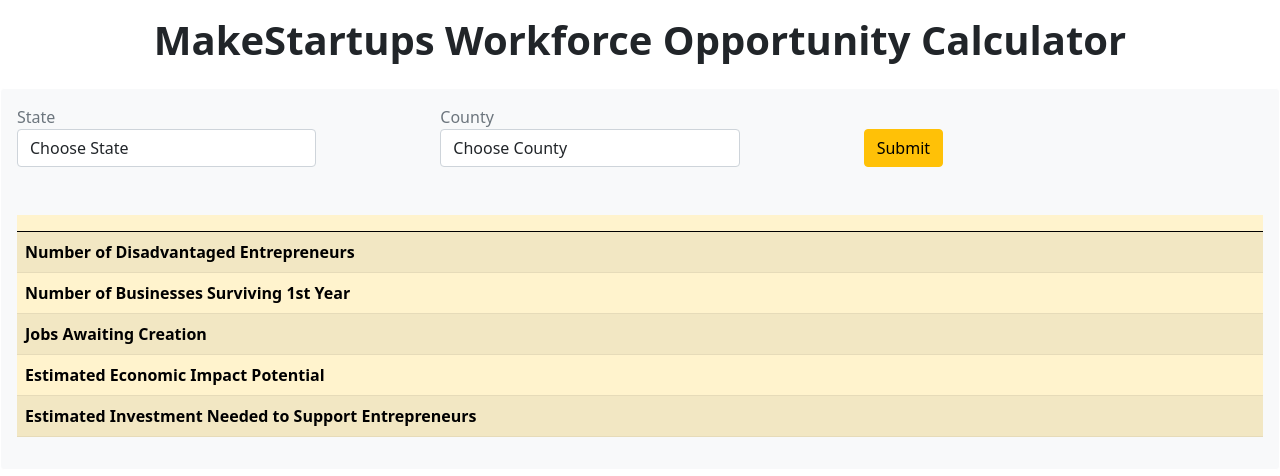
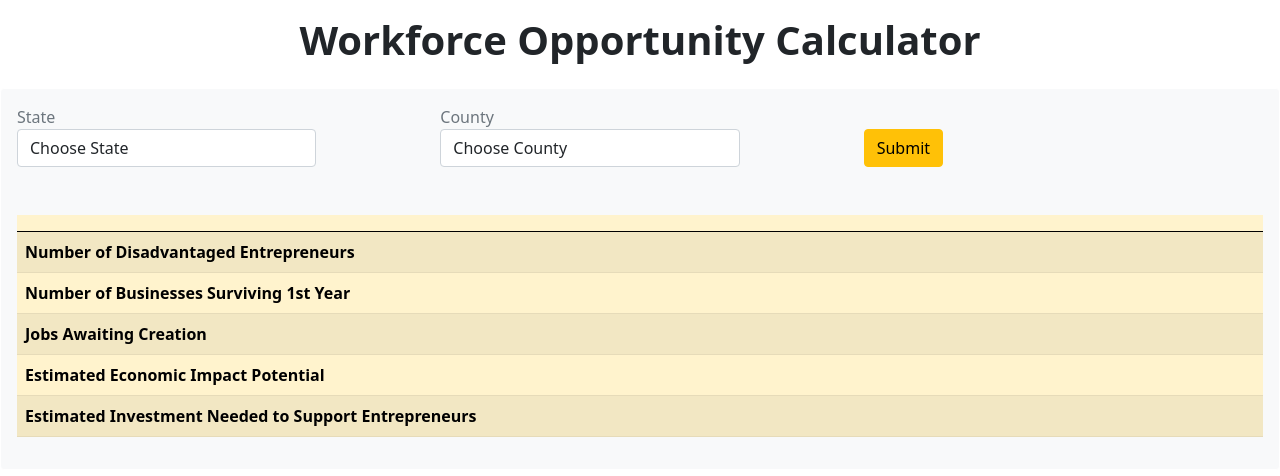
Before and after one commit to MakeStartups/opportunitycalculator, a plain HTML site: page index.html in a window 1280 px wide. Drawn offline with nearby package versions, Linux system fonts and the light colour scheme.

Commit message:
Fix title

```diff
--- a/index.html
+++ b/index.html
@@ -7,12 +7,12 @@
 		<link href="https://cdn.jsdelivr.net/npm/bootstrap@5.0.2/dist/css/bootstrap.min.css" rel="stylesheet" integrity="sha384-EVSTQN3/azprG1Anm3QDgpJLIm9Nao0Yz1ztcQTwFspd3yD65VohhpuuCOmLASjC" crossorigin="anonymous">
 		<script defer src="./js/calculator.js"></script>
 		<script src="https://cdn.jsdelivr.net/npm/axios/dist/axios.min.js"></script>
-		<title>Opportunity Calculator</title>
+		<title>MakeStartups Workforce Opportunity Calculator</title>
 	</head>
 	<body" >
 	<div class="containert-fluid">
 		<div class="container-fluid">
-			<h1 class="text-center p-3 text-dark fw-bold">MakeStartups Workforce Opportunity Calculator</h1>
+			<h1 class="text-center p-3 text-dark fw-bold">Workforce Opportunity Calculator</h1>
 		</div>
 		<form class="bg-light w-7100 border border-white rounded p-3 mx-auto " onsubmit="return false">
 			<div class="row">
```
